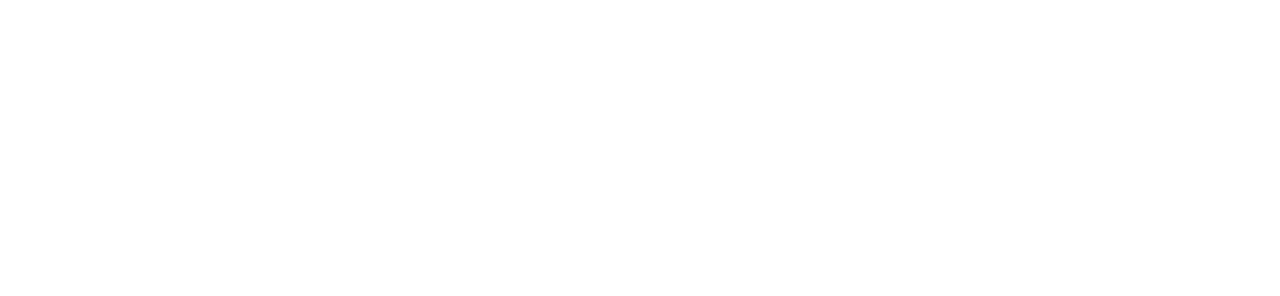
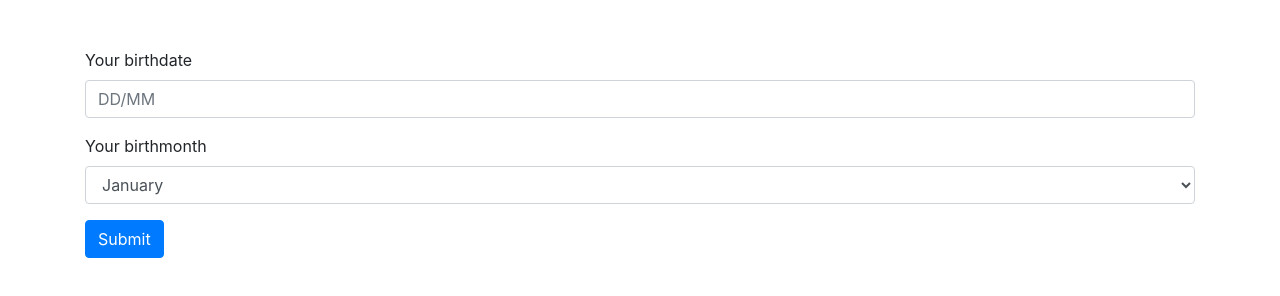
Before and after one commit to henarivanaa/Zodiac-App, a plain HTML site: page client/index.html in a window 1280 px wide. Drawn offline with nearby package versions, Linux system fonts and the light colour scheme.

Commit message:
1. adding birthdate input form in index.html 2. adding event handler (on submit) in jquery.js

```diff
--- a/client/index.html
+++ b/client/index.html
@@ -3,9 +3,35 @@
 <head>
     <meta charset="UTF-8">
     <meta name="viewport" content="width=device-width, initial-scale=1.0">
-    <title>Document</title>
+    <link rel="stylesheet" href="https://stackpath.bootstrapcdn.com/bootstrap/4.4.1/css/bootstrap.min.css" integrity="sha384-Vkoo8x4CGsO3+Hhxv8T/Q5PaXtkKtu6ug5TOeNV6gBiFeWPGFN9MuhOf23Q9Ifjh" crossorigin="anonymous">
+    <title>Zodiac App</title>
 </head>
 <body>
-
+    <div class="container mt-5">
+        <form id="birthdate-form">
+            <div class="form-group">
+              <label>Your birthdate</label>
+              <input type="string" class="form-control" id="birthdate-input" placeholder="DD/MM">
+            </div>
+            <div class="form-group">
+                <label>Your birthmonth</label>
+                <select class="form-control" id="birthmonth-input">
+                  <option>January</option>
+                  <option>February</option>
+                  <option>March</option>
+                  <option>April</option>
+                  <option>May</option>
+                  <option>June</option>
+                  <option>July</option>
+                  <option>August</option>
+                  <option>September</option>
+                  <option>October</option>
+                  <option>November</option>
+                  <option>December</option>
+                </select>
+            </div>
+            <button type="submit" class="btn btn-primary">Submit</button>
+        </form>
+    </div>
 </body>
 </html>
```
Also changed, not shown: client/jquery.js (added, +25 -0 lines).
